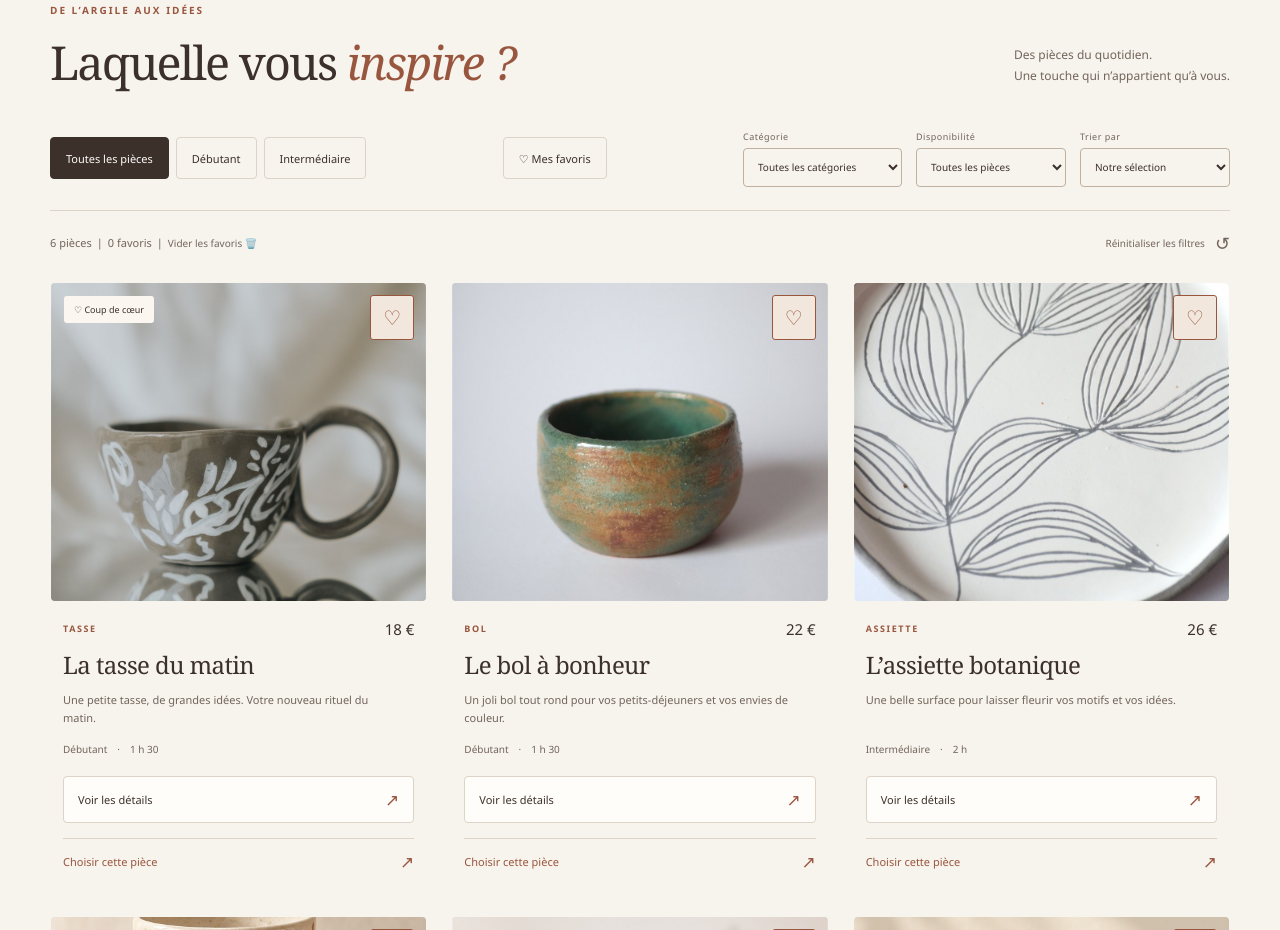
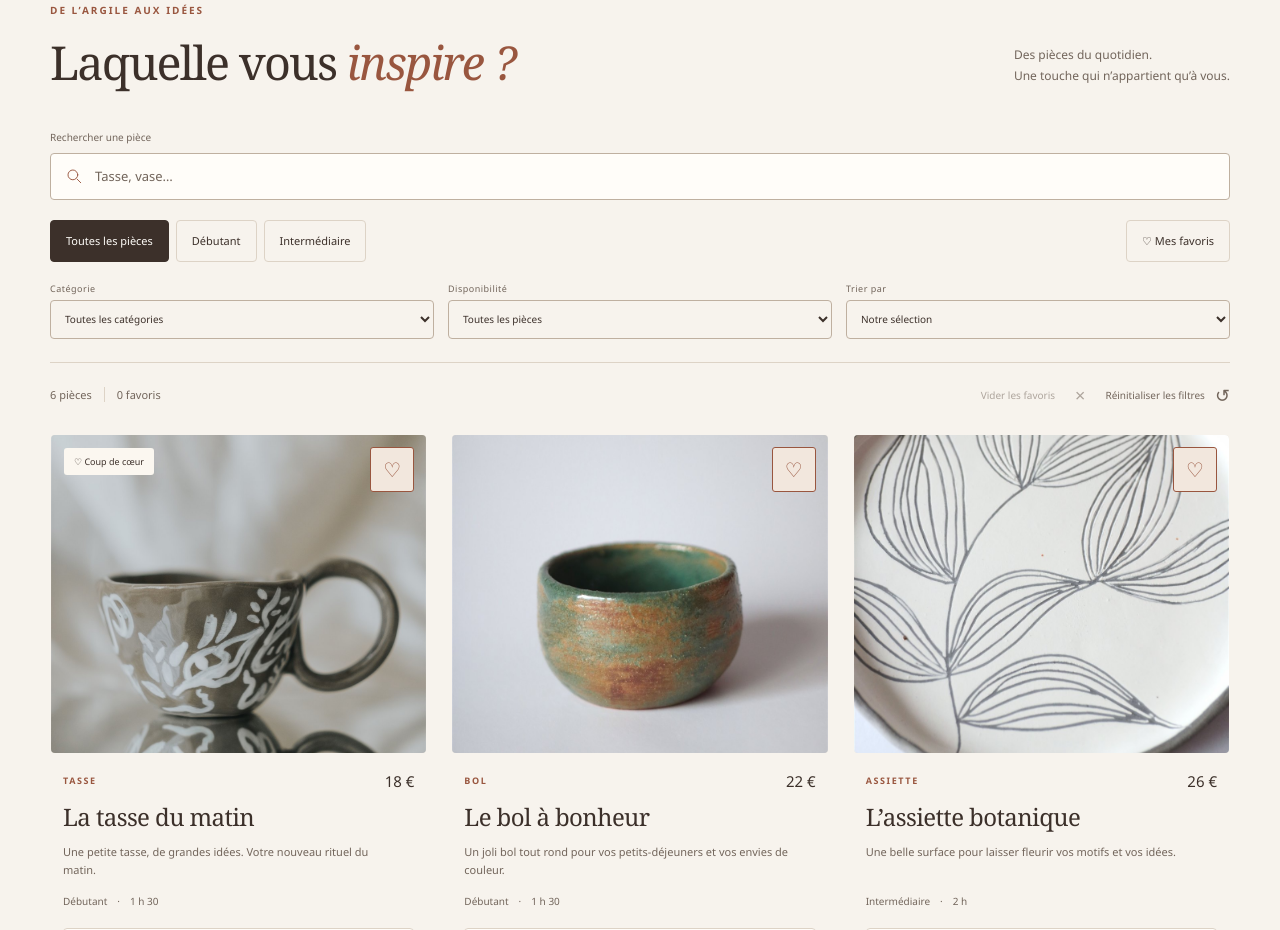
Before and after one commit to MrFOX17000/atelier-moka, a website built with Vite: page index.html in a window 1280 px wide. Shown: the part 1579-2509 px from the top of the page. Built offline with nearby package versions, Linux system fonts and the light colour scheme.

Commit message:
Ajouter la recherche au catalogue et harmoniser les filtres

```diff
--- a/index.html
+++ b/index.html
@@ -69,6 +69,13 @@
         <section id="catalogue" class="catalogue-section container section-space" aria-labelledby="catalogue-title">
           <div class="section-heading"><div><p class="eyebrow">De l’argile aux idées</p><h2 id="catalogue-title">Laquelle vous <em>inspire ?</em></h2></div><p>Des pièces du quotidien.<br />Une touche qui n’appartient qu’à vous.</p></div>
           <div class="catalogue-filters" id="catalogue-filters">
+            <div class="catalogue-search">
+              <label for="search-filter">Rechercher une pièce</label>
+              <div class="catalogue-search-control">
+                <svg class="icon" viewBox="0 0 24 24" aria-hidden="true"><circle cx="10.5" cy="10.5" r="6.5"></circle><path d="m16 16 5 5"></path></svg>
+                <input type="search" name="search" id="search-filter" placeholder="Tasse, vase…" aria-controls="pieces" autocomplete="off">
+              </div>
+            </div>
             <div class="difficulty-filters" role="group" aria-label="Filtrer par difficulté"><button type="button" data-difficulty="Tous" class="active" aria-pressed="true">Toutes les pièces</button><button type="button" data-difficulty="Débutant" aria-pressed="false">Débutant</button><button type="button" data-difficulty="Intermédiaire" aria-pressed="false">Intermédiaire</button></div>
             <div><button type="button" id="favorites-filter" aria-pressed="false">♡ Mes favoris</button></div>
             <div class="select-filters">
@@ -77,7 +84,13 @@
               <div><label for="sort-filter">Trier par</label><select id="sort-filter"><option value="default">Notre sélection</option><option value="price-asc">Prix croissant</option><option value="price-desc">Prix décroissant</option></select></div>
             </div>
           </div>
-          <div class="catalogue-meta"><span id="results-count" role="status" aria-live="polite">6 pièces</span>|<span id="favorites-count">0 favoris</span>|<button type="button" id="clear-favorites" class="text-button delete-favorites">Vider les favoris 🗑️</button><button type="button" class="text-button reset-filters" data-reset-filters>Réinitialiser les filtres <span aria-hidden="true">↺</span></button></div>
+          <div class="catalogue-meta">
+            <div class="catalogue-counts"><span id="results-count" role="status" aria-live="polite">6 pièces</span><span id="favorites-count">0 favoris</span></div>
+            <div class="catalogue-actions">
+              <button type="button" id="clear-favorites" class="text-button delete-favorites">Vider les favoris <span aria-hidden="true">×</span></button>
+              <button type="button" class="text-button reset-filters" data-reset-filters>Réinitialiser les filtres <span aria-hidden="true">↺</span></button>
+            </div>
+          </div>
           <div id="pieces" class="pieces"></div>
           <div id="catalogue-selection" class="catalogue-selection" hidden><p><span aria-hidden="true">✓</span> Votre choix : <strong id="catalogue-selected-name"></strong></p><a class="text-link" href="#reservation">Poursuivre ma réservation <span aria-hidden="true">→</span></a></div>
           <p class="catalogue-footnote">Pièce, peintures, émaillage et cuisson inclus. Boissons en supplément. Les photos sont des exemples de créations.</p>
--- a/src/main.ts
+++ b/src/main.ts
@@ -192,6 +192,13 @@ function setupFilters(): void {
     clearFavorites()
     refreshCatalogue()
   })
+  document.querySelector<HTMLInputElement>("#search-filter")
+  ?.addEventListener("input", (event) => {
+    if (!(event.target instanceof HTMLInputElement)) return
+    const value = event.target.value
+    filters.search = value
+    refreshCatalogue()
+  })
 }
 
 function setupPieceSelection(): void {
--- a/src/state/favorites.ts
+++ b/src/state/favorites.ts
@@ -1,4 +1,4 @@
-import { pieces } from "../data/pieces"
+import { pieces } from "../data/pieces.ts"
 
 const favoriteIds: number[] = []
 
--- a/src/style.css
+++ b/src/style.css
@@ -115,7 +115,13 @@ input:focus-visible, select:focus-visible { outline-offset: 2px; }
 .section-heading > p { font-size: 12px; color: var(--muted); padding-bottom: 4px; }
 
 .catalogue-section { padding-top: 40px; }
-.catalogue-filters { display: flex; flex-wrap: wrap; align-items: center; justify-content: space-between; gap: 25px; padding-bottom: 23px; border-bottom: 1px solid var(--line); }
+.catalogue-filters { display: grid; grid-template-columns: minmax(0, 1fr) auto; align-items: center; gap: 20px; padding-bottom: 23px; border-bottom: 1px solid var(--line); }
+.catalogue-search { grid-column: 1 / -1; min-width: 0; }
+.catalogue-search label { display: block; margin-bottom: 9px; font-size: 10px; font-weight: 500; color: var(--muted); }
+.catalogue-search-control { position: relative; }
+.catalogue-search-control .icon { position: absolute; top: 50%; left: 15px; width: 18px; height: 18px; transform: translateY(-50%); color: var(--clay); pointer-events: none; }
+#search-filter { padding-left: 44px; font-size: 13px; }
+#search-filter::placeholder { color: var(--muted); opacity: 1; }
 .difficulty-filters { display: flex; gap: 7px; }
 .difficulty-filters button,
 #favorites-filter {
@@ -139,14 +145,18 @@ input:focus-visible, select:focus-visible { outline-offset: 2px; }
   border-color: var(--coffee);
   color: var(--paper);
 }
-.select-filters { display: flex; gap: 14px; flex-wrap: wrap; }
+.select-filters { display: grid; grid-column: 1 / -1; grid-template-columns: repeat(3, minmax(0, 1fr)); gap: 14px; }
 .select-filters > div { display: flex; flex-direction: column; gap: 5px; }
 .select-filters label { color: var(--muted); font-size: 9px; letter-spacing: .5px; }
 select, input { width: 100%; min-height: 47px; padding: 12px 13px; border: 1px solid #bfb0a0; border-radius: 4px; color: var(--coffee); background: var(--paper); font-size: 12px; }
 .select-filters select { min-height: 39px; min-width: 150px; padding: 8px 28px 8px 10px; font-size: 10px; background: transparent; }
-.catalogue-meta { display: flex; align-items: center; gap: 5px; margin-block: 10px 17px; font-size: 11px; color: var(--muted); }
-.reset-filters { font-size: 10px; gap: 10px; margin-left: auto}
+.catalogue-meta { display: flex; flex-wrap: wrap; align-items: center; justify-content: space-between; gap: 8px 20px; margin-block: 10px 17px; font-size: 11px; color: var(--muted); }
+.catalogue-counts { display: flex; align-items: center; gap: 12px; }
+#favorites-count { padding-left: 12px; border-left: 1px solid var(--line); }
+.catalogue-actions { display: flex; flex-wrap: wrap; align-items: center; gap: 8px 20px; }
+.reset-filters { font-size: 10px; gap: 10px; }
 .delete-favorites { font-size: 10px; }
+.delete-favorites:disabled { color: var(--muted); opacity: .55; }
 .pieces { display: grid; grid-template-columns: repeat(3, minmax(0, 1fr)); gap: 31px 24px; }
 .piece-card { min-width: 0; border: 1px solid transparent; border-radius: 5px; cursor: pointer; transition: border-color .2s, background .2s; }
 .piece-card.selected { border-color: var(--clay); background: #f2e7dd; }
@@ -567,12 +577,17 @@ select, input { width: 100%; min-height: 47px; padding: 12px 13px; border: 1px s
   .section-heading > p br { display: none; }
   .catalogue-section { padding-top: 5px; }
   .catalogue-filters { gap: 19px; padding-bottom: 17px; }
+  .catalogue-filters { grid-template-columns: minmax(0, 1fr); }
+  .catalogue-search { grid-column: 1; }
+  #favorites-filter { width: 100%; min-height: 44px; }
+  #search-filter { font-size: 16px; }
   .difficulty-filters { width: 100%; gap: 5px; }
   .difficulty-filters button { flex: 1; padding-inline: 8px; font-size: 9px; white-space: nowrap; }
   .select-filters { display: grid; grid-template-columns: repeat(2, minmax(0, 1fr)); gap: 13px; width: 100%; }
   .select-filters > div:last-child { grid-column: 1 / -1; }
   .select-filters select { min-width: 0; min-height: 44px; font-size: 10px; }
-  .catalogue-meta { margin-bottom: 14px; }
+  .catalogue-meta { margin-bottom: 14px; gap: 6px; }
+  .catalogue-actions { width: 100%; justify-content: space-between; gap: 4px 10px; }
   .pieces { gap: 24px 12px; }
   .piece-visual img { aspect-ratio: .9; }
   .piece-details { padding: 13px 5px 0; }
--- a/src/types.ts
+++ b/src/types.ts
@@ -20,6 +20,7 @@ export type PieceFilters = {
   availability: "Toutes" | "Disponibles" | "Indisponibles"
   sort: "default" | "price-asc" | "price-desc"
   favoritesOnly: boolean
+  search: string
 }
 
 export type TimeSlot = {
--- a/src/ui/renderFilters.ts
+++ b/src/ui/renderFilters.ts
@@ -3,7 +3,7 @@ import type { CeramicPiece, PieceFilters } from "../types.ts"
 import { isFavorite } from "../state/favorites.ts"
 
 export function createInitialFilters(): PieceFilters {
-  return { difficulty: "Tous", category: "Tous", availability: "Toutes", sort: "default", favoritesOnly: false }
+  return { difficulty: "Tous", category: "Tous", availability: "Toutes", sort: "default", favoritesOnly: false, search: "" }
 }
 
 export function getFilteredPieces(filters: PieceFilters): CeramicPiece[] {
@@ -13,7 +13,8 @@ export function getFilteredPieces(filters: PieceFilters): CeramicPiece[] {
     const matchesAvailability = filters.availability === "Toutes"
       || (filters.availability === "Disponibles" ? piece.available : !piece.available)
     const matchesFavorites = filters.favoritesOnly === false ? true : isFavorite(piece.id)
-    return matchesDifficulty && matchesCategory && matchesAvailability && matchesFavorites
+    const matchesSearch = piece.name.toLowerCase().includes(filters.search.trim().toLowerCase())
+    return matchesDifficulty && matchesCategory && matchesAvailability && matchesFavorites && matchesSearch
   })
 
   if (filters.sort === "price-asc") filtered.sort((a, b) => a.price - b.price)
@@ -27,10 +28,11 @@ export function renderFilters(filters: PieceFilters): void {
     button.classList.toggle("active", active)
     button.setAttribute("aria-pressed", String(active))
   })
-
+  const search = document.querySelector<HTMLInputElement>("#search-filter")
   const category = document.querySelector<HTMLSelectElement>("#category-filter")
   const availability = document.querySelector<HTMLSelectElement>("#availability-filter")
   const sort = document.querySelector<HTMLSelectElement>("#sort-filter")
+  if (search) search.value = filters.search
   if (category) category.value = filters.category
   if (availability) availability.value = filters.availability
   if (sort) sort.value = filters.sort
```
Also changed, not shown: tests/booking.test.mjs (+39 -0 lines).
